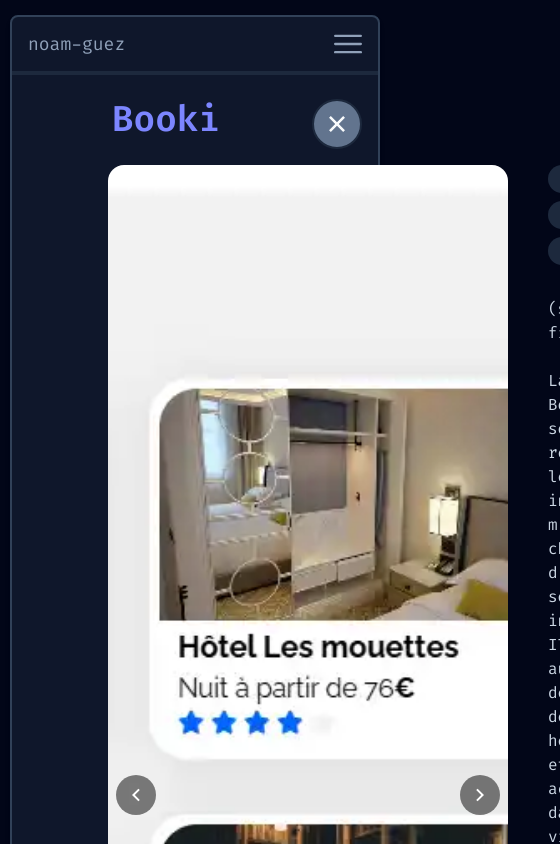
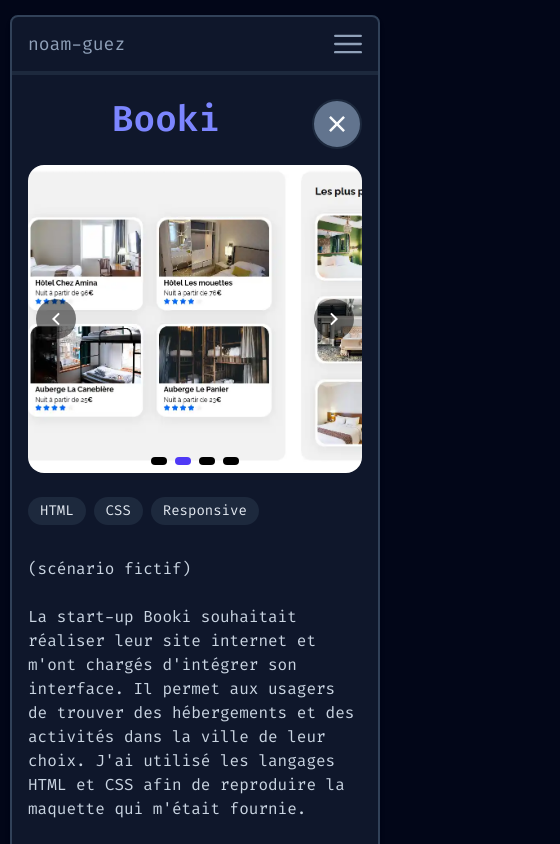
Before and after one commit to N0amG/Portfolio-public, a Next.js app: page /projects/booki in a window 390 px wide. Shown: the top 844 px of the page, 560 px wide, since content can reach past the window. Built offline with nearby package versions, Linux system fonts and the light colour scheme.

Commit message:
Add : Mobile project slug page

```diff
--- a/src/app/projects/[slug]/page.jsx
+++ b/src/app/projects/[slug]/page.jsx
@@ -40,8 +40,8 @@ export default async function ProjectDetail({ params }) {
 					</svg>
 				</Link>
 			</div>
-			<div className='container flex h-full ml-20 max-w-[calc(100%-80px)] max-h-[calc(100%-60px)]'>
-				<Carousel className='min-w-[400px] w-full h-[calc(100%-40px)] mb-10 mr-10 '>
+			<div className='container flex flex-col md:flex-row h-full md:ml-20 md:max-w-[calc(100%-80px)] md:max-h-[calc(100%-60px)] w-full'>
+				<Carousel className='min-w-0 w-full h-[30%]  lg:h-[calc(100%-40px)] mb-6 md:mb-10 md:mr-10'>
 					{images.map((src, index) => (
 						<img
 							key={index}
@@ -53,7 +53,7 @@ export default async function ProjectDetail({ params }) {
 				</Carousel>
 				<div
 					id='desciption'
-					className='flex flex-col w-[calc(100%-120px)] items-start overflow-y-auto scrollbar-custom pr-3'
+					className='flex flex-col w-full lg:w-[calc(100%-120px)] items-start overflow-y-auto scrollbar-custom pr-0 md:pr-3'
 				>
 					<div className='flex flex-wrap gap-2 mb-4'>
 						{project.languages.map((tag) => (
```
